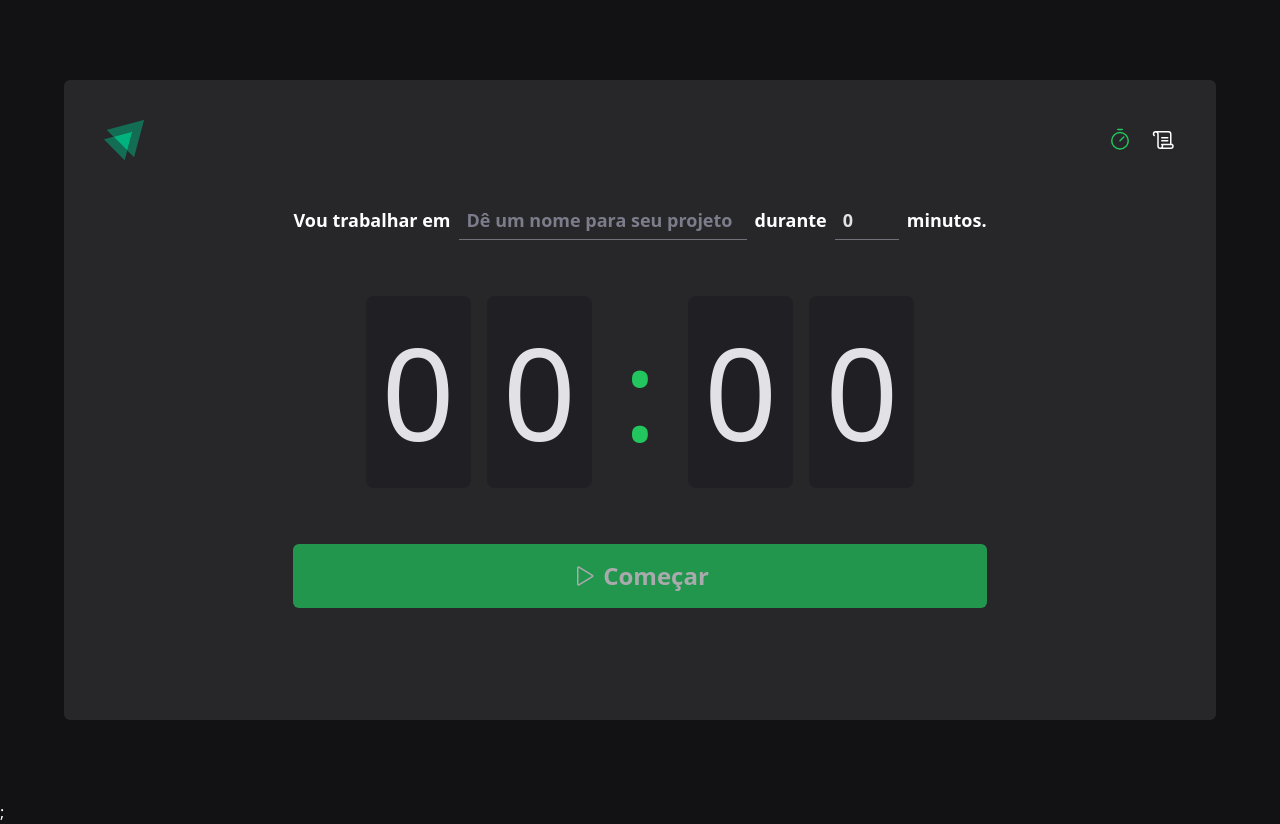
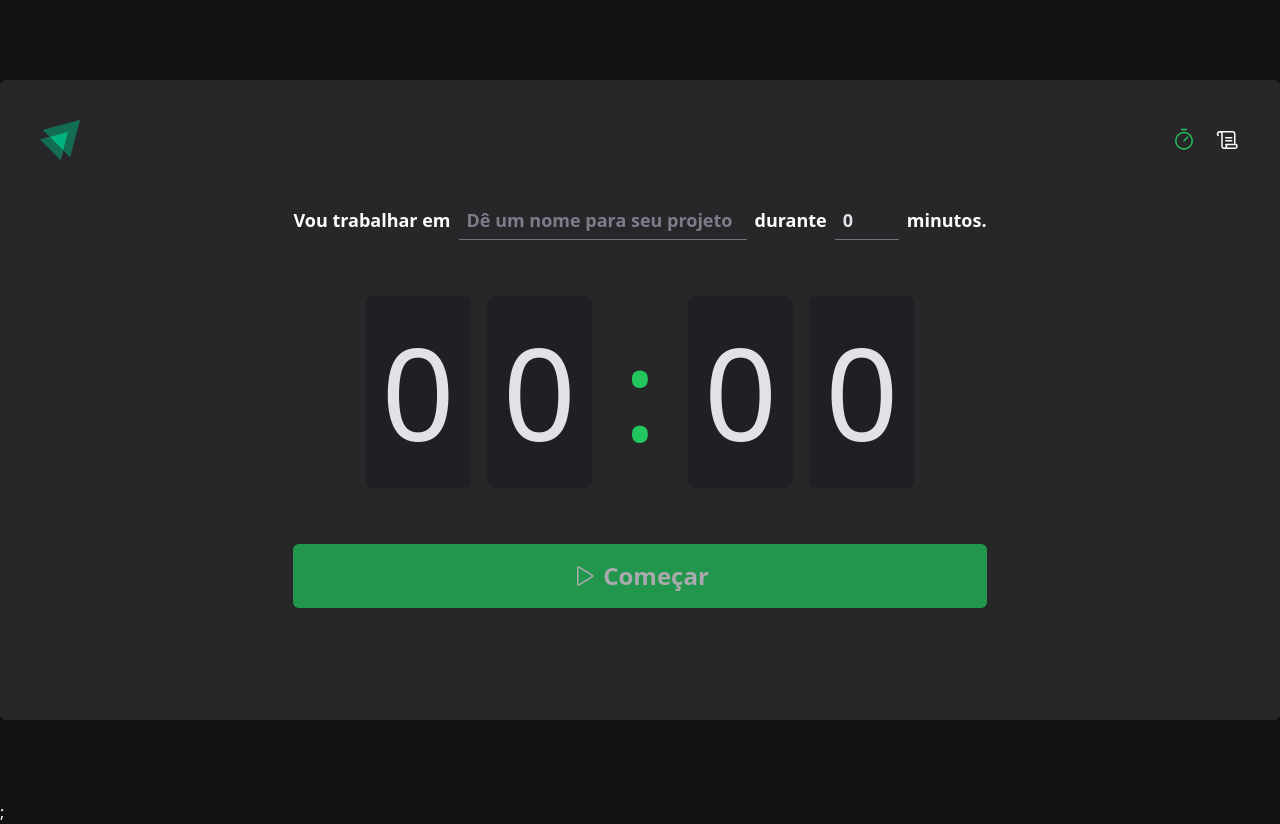
Before and after one commit to isaqu3d/timer, a React (Vite) app: page / in a window 1280 px wide. Built offline with nearby package versions, Linux system fonts and the light colour scheme.

Commit message:
feat: add styles

```diff
--- a/src/pages/Home.tsx
+++ b/src/pages/Home.tsx
@@ -42,7 +42,7 @@ export function Home() {
   const isSubmitDisabled = !task || !minutesFilled;
 
   return (
-    <div className="max-w-6xl h-[calc(100vh_-_10rem)] my-20 mx-auto bg-zinc-800 rounded-md">
+    <div className="max-w-7xl h-[calc(100vh_-_10rem)] my-20 mx-auto bg-zinc-800 rounded-md">
       <>
         <Header />
 
```
